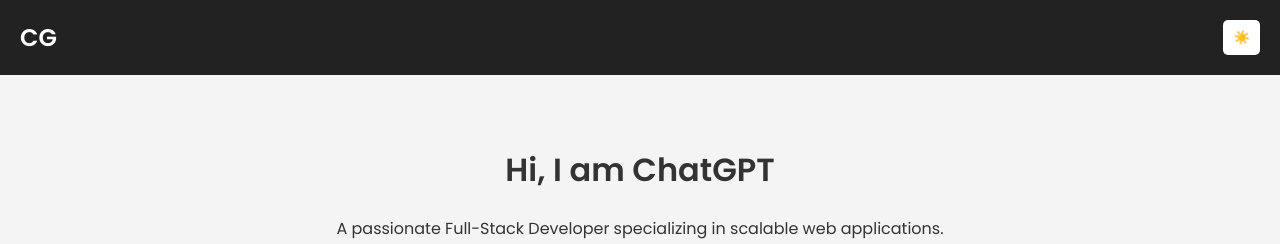
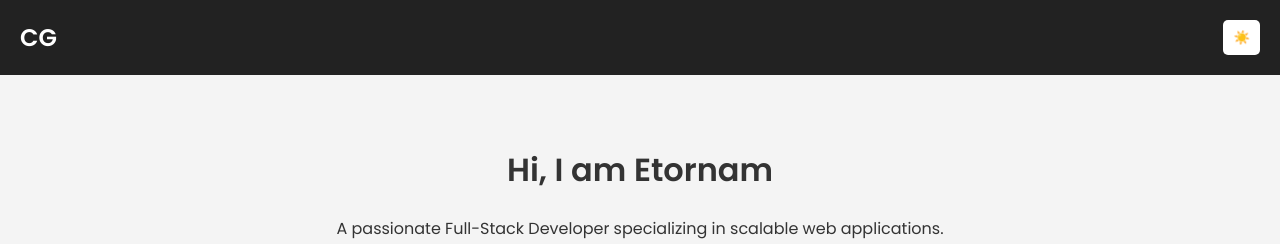
Before and after one commit to etor01/me, a plain HTML site: page index.html in a window 1280 px wide. Shown: the top 244 px of the page. Drawn offline with Linux system fonts and the light colour scheme.

Commit message:
change GPT to ETornam

```diff
--- a/index.html
+++ b/index.html
@@ -13,7 +13,7 @@
     </nav>
 
     <header style="text-align: center; padding: 50px;">
-        <h1>Hi, I am ChatGPT</h1>
+        <h1>Hi, I am Etornam</h1>
         <p>A passionate Full-Stack Developer specializing in scalable web applications.</p>
     </header>
 
```
